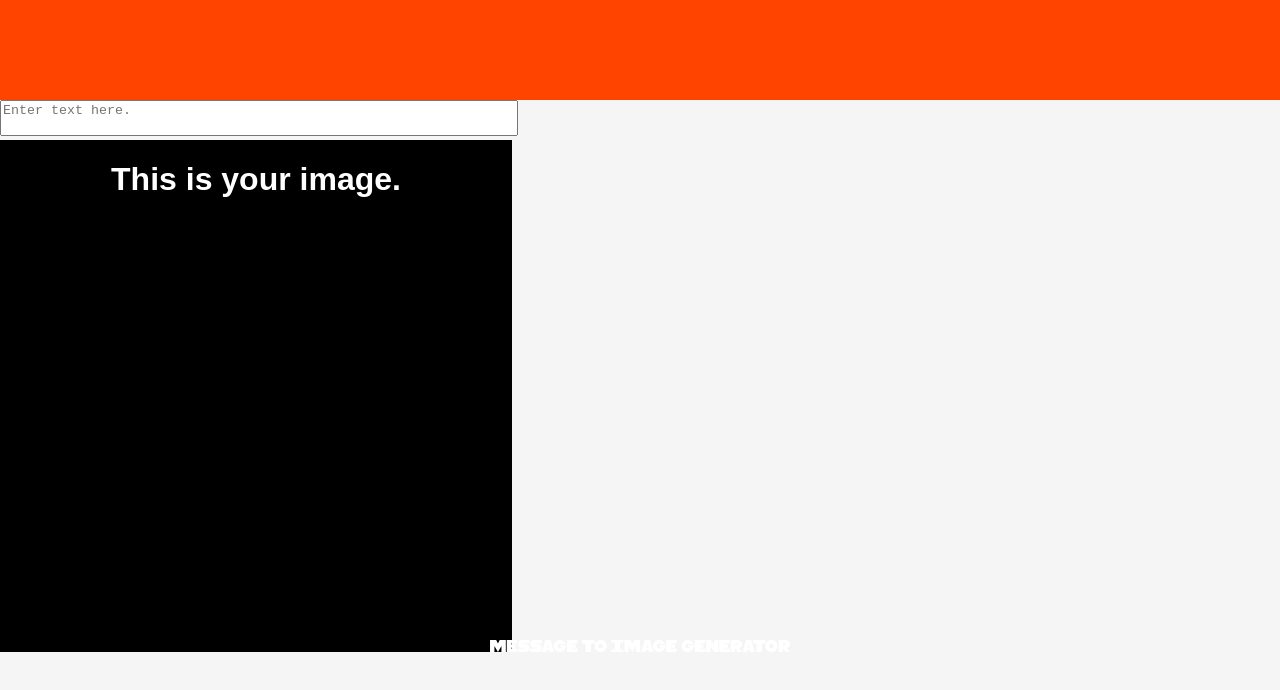
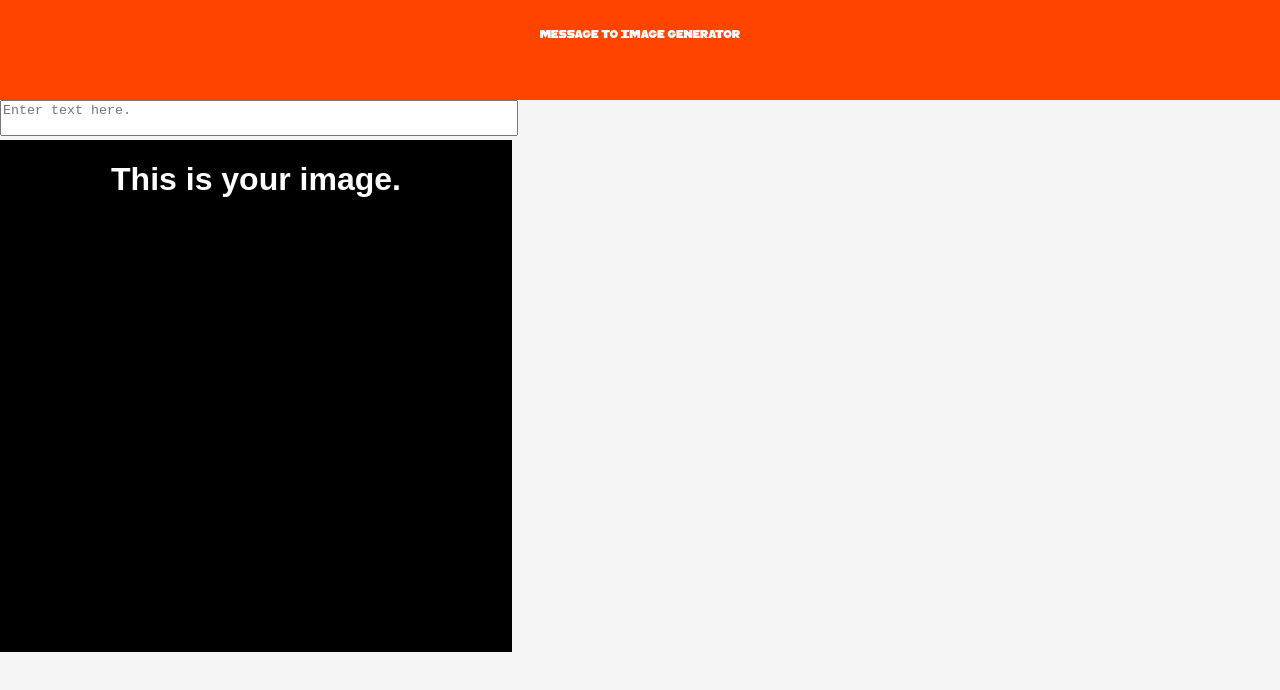
Before and after one commit to bizon-horizon/jacres-message-to-image-generator, a plain HTML site: page index.html in a window 1280 px wide. Drawn offline with Linux system fonts and the light colour scheme.

Commit message:
Update index.html

```diff
--- a/index.html
+++ b/index.html
@@ -28,7 +28,7 @@
 <body style="margin: 0; background-color: whitesmoke;">
 
   <div class="mainheader" style="text-align:center; vertical-align:middle;">
-    <img src="generator-logo.svg" style="margin-top:50%; width: 300px"></img>
+    <img src="generator-logo.svg" style="margin-top:30px; width: 200px"></img>
   </div>
 
 
```
